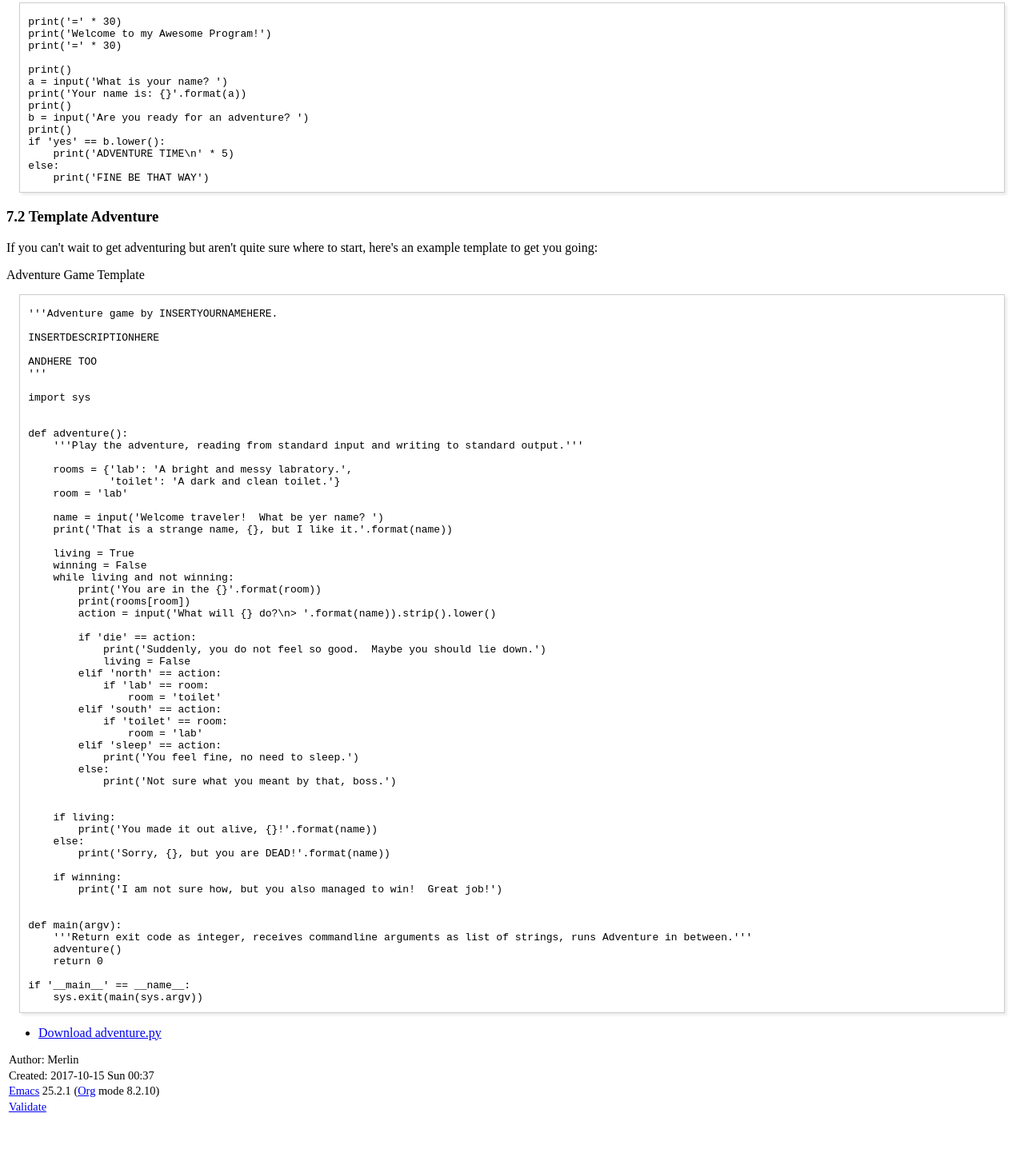
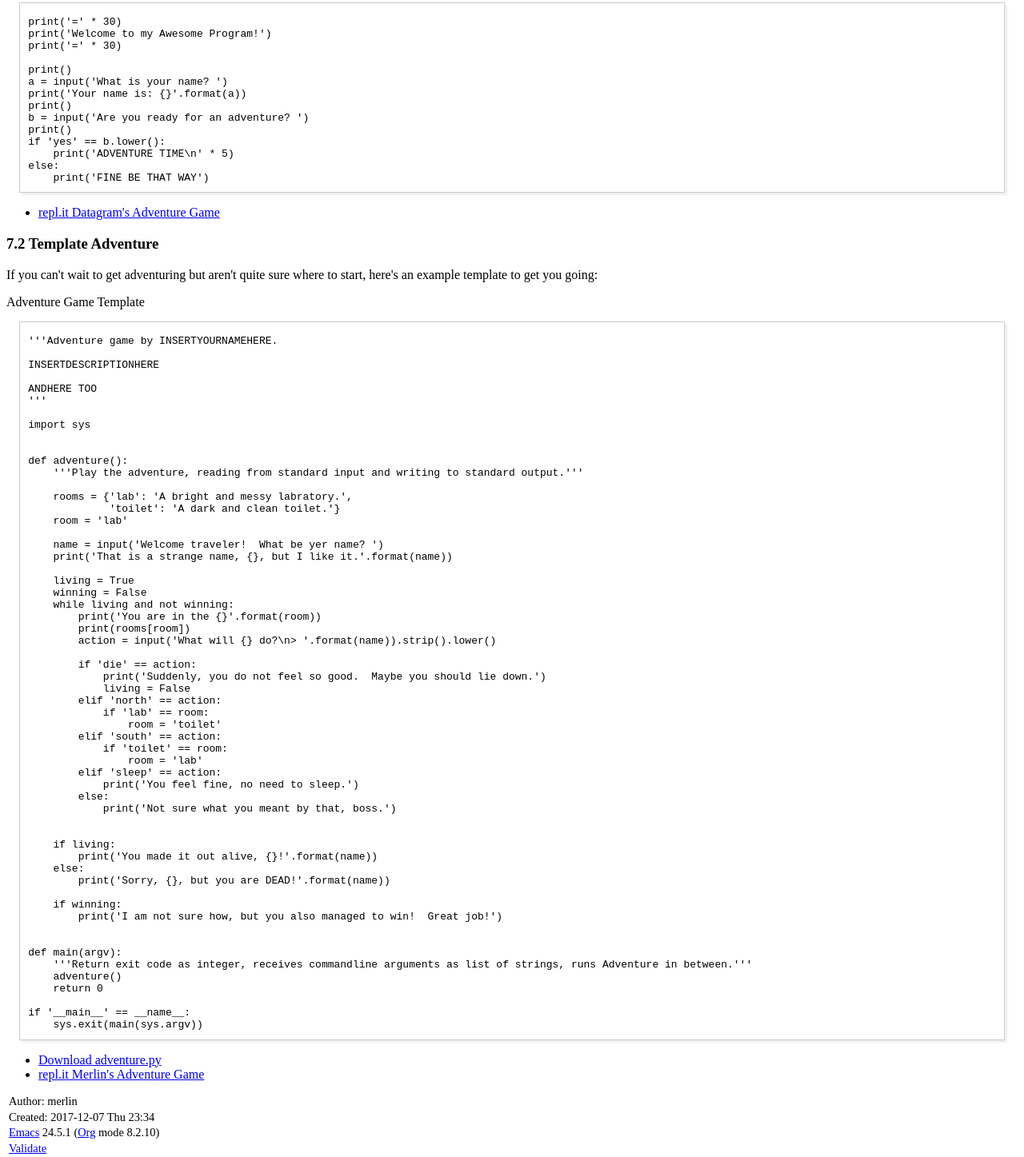
Before and after one commit to merlincorey/nsl-python, a plain HTML site: page classes/programming-101-introduction-to-python/index.html in a window 1280 px wide. Shown: the part 5767-7214 px from the top of the page at 80% size. Before the commit the page ends 7168 px from the top, so only its background shows below. Drawn offline with Linux system fonts and the light colour scheme.

Commit message:
Publish latest versions of README.html and classes/programming-101-introduction-to-python/index.html.

```diff
--- a/classes/programming-101-introduction-to-python/index.html
+++ b/classes/programming-101-introduction-to-python/index.html
@@ -4,10 +4,10 @@
 <html xmlns="http://www.w3.org/1999/xhtml" lang="en" xml:lang="en">
 <head>
 <title>index</title>
-<!-- 2017-10-15 Sun 00:37 -->
+<!-- 2017-12-07 Thu 23:34 -->
 <meta  http-equiv="Content-Type" content="text/html;charset=utf-8" />
 <meta  name="generator" content="Org-mode" />
-<meta  name="author" content="Merlin" />
+<meta  name="author" content="merlin" />
 <style type="text/css">
  <!--/*--><![CDATA[/*><!--*/
   .title  { text-align: center; }
@@ -603,7 +603,6 @@ def area(radius):
 </div>
 </div>
 
-
 <div id="outline-container-sec-7" class="outline-2">
 <h2 id="sec-7"><span class="section-number-2">7</span> Adventure games</h2>
 <div class="outline-text-2" id="text-7">
@@ -632,6 +631,11 @@ else:
     print('FINE BE THAT WAY')
 </pre>
 </div>
+
+<ul class="org-ul">
+<li><a href="https://repl.it/@merlincorey/nsl-python-101-introduction-adventure-start-datagram">repl.it Datagram's Adventure Game</a>
+</li>
+</ul>
 </div>
 </div>
 
@@ -708,15 +712,17 @@ if '__main__' == __name__:
 <ul class="org-ul">
 <li><a href="./adventure.py">Download adventure.py</a>
 </li>
+<li><a href="https://repl.it/@merlincorey/nsl-python-101-introduction-adventure-template-merlin">repl.it Merlin's Adventure Game</a>
+</li>
 </ul>
 </div>
 </div>
 </div>
 </div>
 <div id="postamble" class="status">
-<p class="author">Author: Merlin</p>
-<p class="date">Created: 2017-10-15 Sun 00:37</p>
-<p class="creator"><a href="http://www.gnu.org/software/emacs/">Emacs</a> 25.2.1 (<a href="http://orgmode.org">Org</a> mode 8.2.10)</p>
+<p class="author">Author: merlin</p>
+<p class="date">Created: 2017-12-07 Thu 23:34</p>
+<p class="creator"><a href="http://www.gnu.org/software/emacs/">Emacs</a> 24.5.1 (<a href="http://orgmode.org">Org</a> mode 8.2.10)</p>
 <p class="validation"><a href="http://validator.w3.org/check?uri=referer">Validate</a></p>
 </div>
 </body>
```
Also changed, not shown: README.html (+8 -8 lines). Lines whose indentation alone changed are shown as unchanged.
